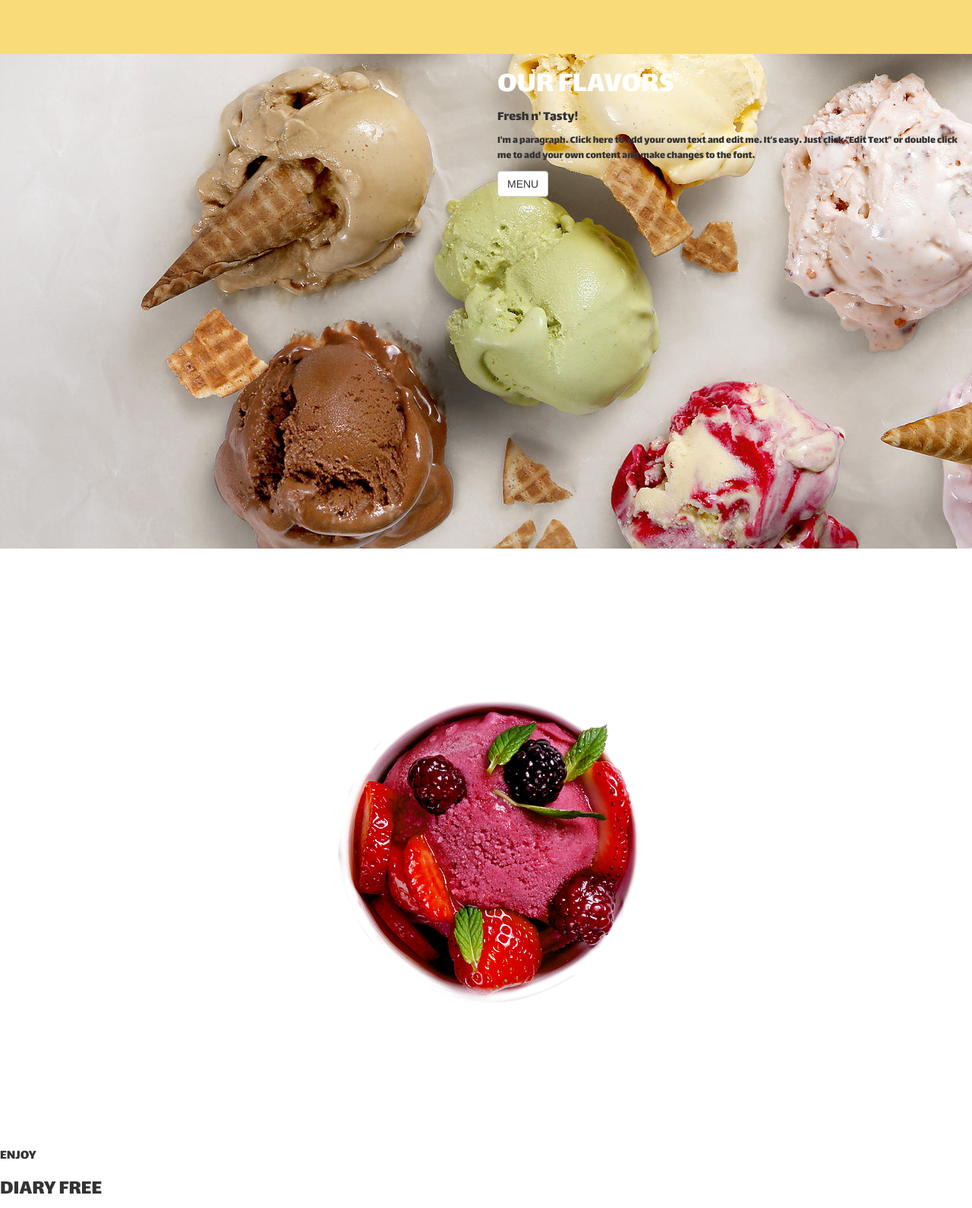
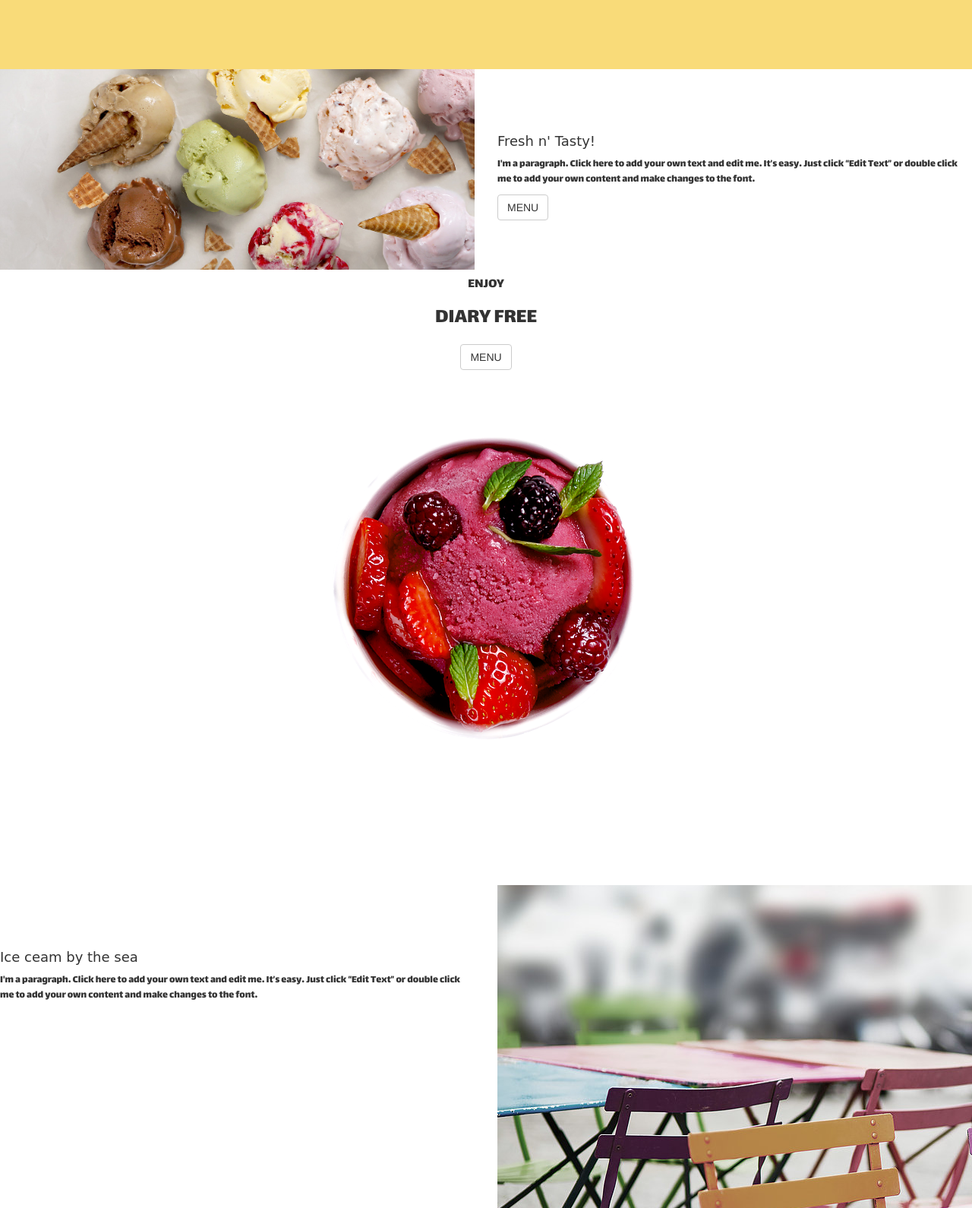
Before and after one commit to abby-garcia/icecreamWebsite, a plain HTML site: page index.html in a window 1280 px wide. Shown: the part 799-2389 px from the top of the page at 76% size. Drawn offline with nearby package versions, Linux system fonts and the light colour scheme; a web font is replaced by a local one.

Commit message:
adding diary free

```diff
--- a/css/main.css
+++ b/css/main.css
@@ -1,18 +1,22 @@
 /*General Settings*/
-h1,h2,h3,h4,h5,h6,p{
+h1,h2,h3,h4,h5,h6,p, li{
 	font-family: 'Lalezar', cursive;
 
+}
+
+.scriptFont{
+	font-family: 'Damion', cursive;
 }
 
 
 h2{
  	color:white;
- 	font-size: 100px;
+ 	font-size: 200px;
 }
 
 h3{
 	color:white;
-	font-size: 40px;
+	font-size: 50px;
 }
 
 /*NavBar*/
@@ -49,6 +53,7 @@ h3{
 	height:800px;
 	text-align: center;
 	background-position: center;
+
 }
 
 .first-section h3{
@@ -62,8 +67,14 @@ h3{
     margin-right: auto
 }
 
-
-
+/*Enjoy Dairy Free*/
+.dairy_free{
+	background-image: url("../img/dairy_free.png");
+	background-repeat: no-repeat;
+	height:800px;
+	text-align: center;
+	background-position: center;
+}
 
 
 /*Footer*/
--- a/index.html
+++ b/index.html
@@ -5,7 +5,7 @@
         <meta http-equiv="X-UA-Compatible" content="IE=edge,chrome=1">
         <title></title>
         <meta name="description" content="">
-        <link href="https://fonts.googleapis.com/css?family=Lalezar" rel="stylesheet">
+        lezar" rel="stylesheet"><link href="https://fonts.googleapis.com/css?family=Damion|Lalezar" rel="stylesheet">
 
         <link rel="stylesheet" href="https://maxcdn.bootstrapcdn.com/bootstrap/3.3.7/css/bootstrap.min.css" integrity="sha384-BVYiiSIFeK1dGmJRAkycuHAHRg32OmUcww7on3RYdg4Va+PmSTsz/K68vbdEjh4u" crossorigin="anonymous">
 
@@ -47,7 +47,7 @@
 
 <!-- First Section -->
 <section class="first-section">
-    <h1>Gelato</h1>
+    <h1 class="scriptFont">Gelato</h1>
     <!-- <img src="img/pinkicecream.png" class="gelato_picture"> -->
     <h3>HAND CRAFTED</h3>
     <h2>ICE CREAM</h2>
@@ -62,18 +62,17 @@
 
 <section class="our_flavors">
     <div class="row">
-    <div class="col-md-6">
-        <img src="img/ourflavors.jpg">
+    <div>
+        <img class="col-md-6" src="img/ourflavors.jpg" height:700px>
     </div>
 
 
 
-    <div class="col-md-6 our_flavors_text">
+    <div class="col-md-6 our_flavors_text" >
         <h3>OUR FLAVORS</h3>
-        <h4> Fresh n' Tasty! </h4>
+        <h4 class="scriptFont"> Fresh n' Tasty! </h4>
         <p>I'm a paragraph. Click here to add your own text and edit me. It’s easy. Just click “Edit Text” or double click me to add your own content and make changes to the font. </p>
         <button class="btn btn-default" type="submit">MENU</button>
-
     </div>
 
 
@@ -89,8 +88,8 @@
 
 <!-- Enjoy Dairy Free -->
 
-<section class="dairy-free">
-    <img src="img/dairy_free.png">
+<section class="dairy_free">
+   <!--  <img src="img/dairy_free.png"> -->
     <h4>ENJOY</h4>
     <h1>DIARY FREE</h1>
     <button class="btn btn-default" type="submit">MENU</button>
@@ -103,7 +102,7 @@
 <div class="row">
     <div class="col-md-6">
         <h3>OUR PLACE</h3>
-        <h4>Ice ceam by the sea</h4>
+        <h4 class="scriptFont">Ice ceam by the sea</h4>
         <p>I'm a paragraph. Click here to add your own text     and edit me. It’s easy. Just click “Edit Text” or   double click me to add your own content and make  changes to the font. </p>
     </div>
 
@@ -120,8 +119,23 @@
 
 
 <!-- Desserts -->
+<section class="desserts">
+<div class="row">
 
-<img src="img/dessert.jpg">
+    <div>
+        <img class="col-md-6" src="img/dessert.jpg">
+    </div>
+
+    <div class="col-md-6">
+        <h3>DESSERTS</h3>
+        <h4 class="scriptFont">Ice ceam goodies</h4>
+        <p>I'm a paragraph. Click here to add your own text     and edit me. It’s easy. Just click “Edit Text” or   double click me to add your own content and make  changes to the font. </p>
+        <button class="btn btn-default" type="submit">MENU</button>
+    </div>
+
+
+</div>
+</section>
 
 <!-- #Double Tap -->
 <img src="img/doubletap.png">
```
